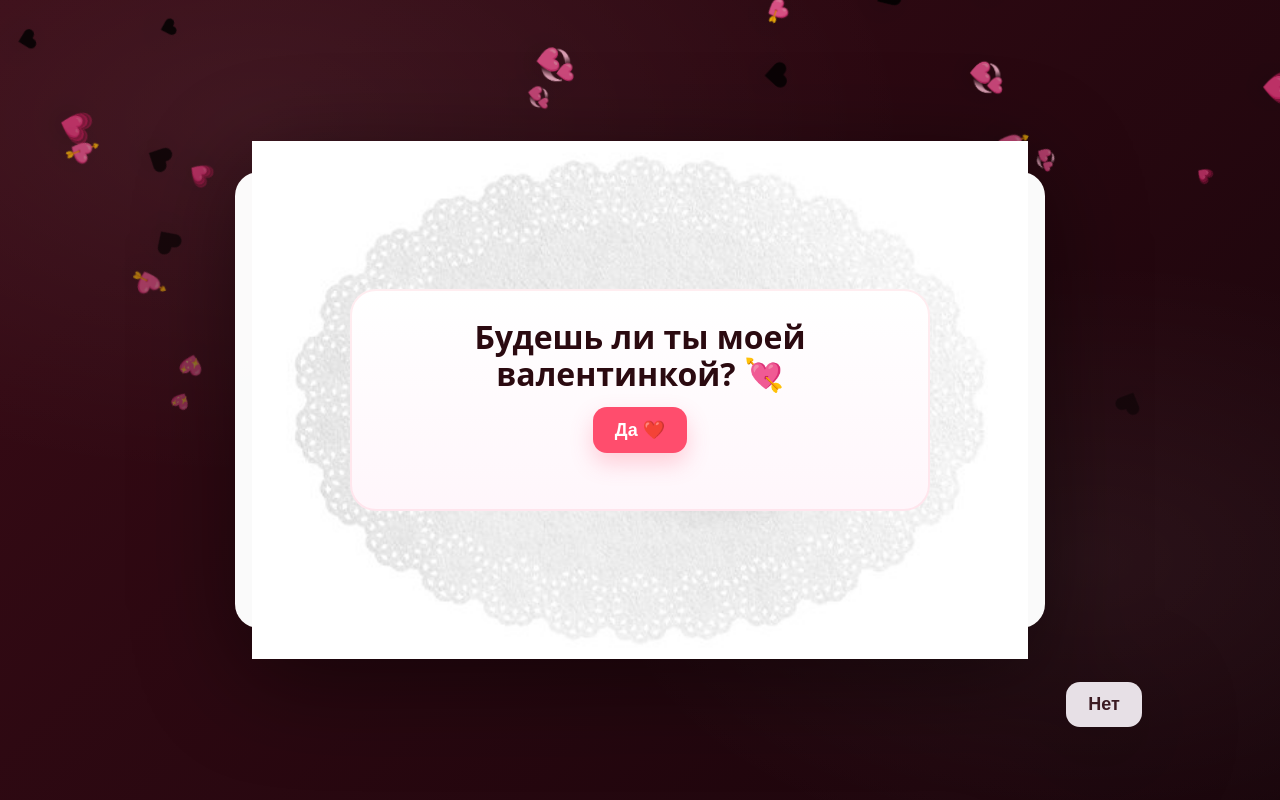
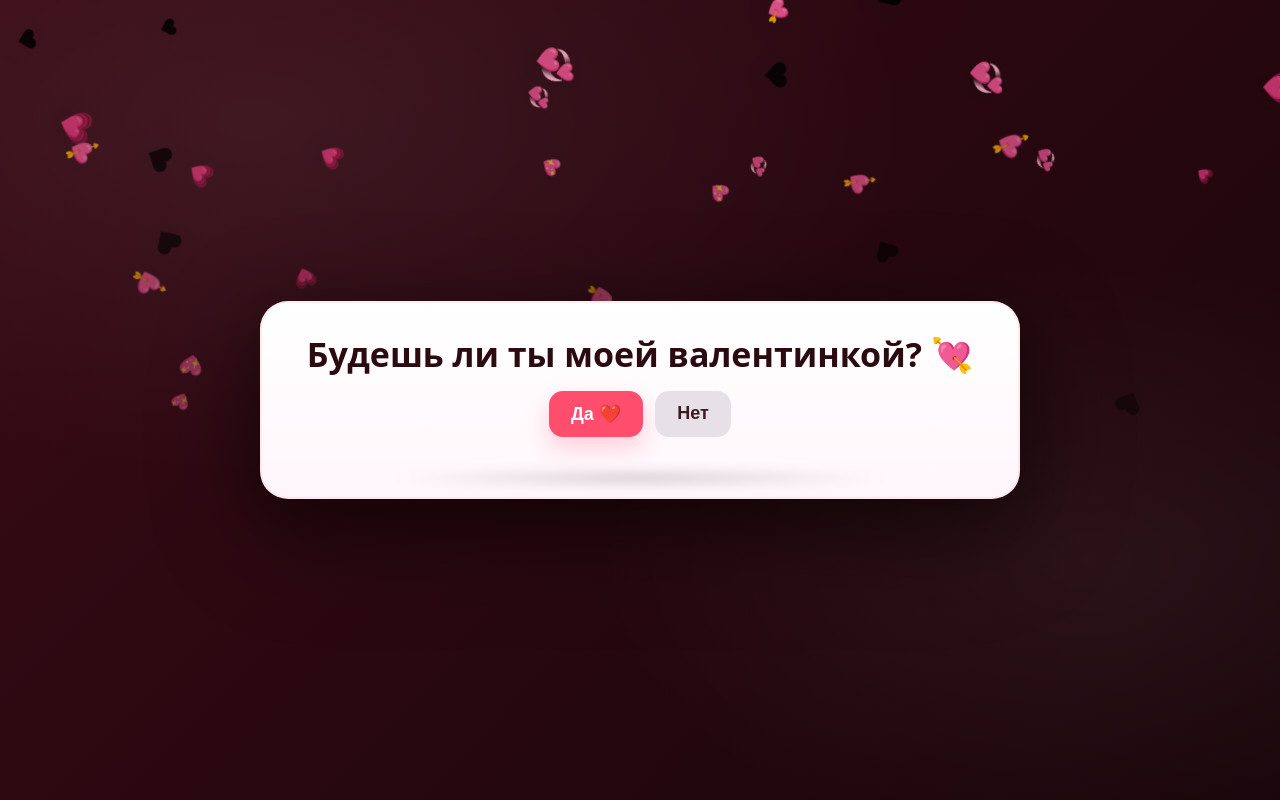
Before and after one commit to karynazuevaa-star/doyouwannabemyvalentine, a plain HTML site: page index.html in a window 1280 px wide. Drawn offline with Linux system fonts and the light colour scheme.

Commit message:
Update index.html

```diff
--- a/index.html
+++ b/index.html
@@ -50,86 +50,43 @@
 
     .wrap{
       position:relative;
-      width:min(920px, 96vw);
-      aspect-ratio: 16/9;
+      width:min(760px, 92vw);
       display:flex;
       align-items:center;
       justify-content:center;
       filter: drop-shadow(0 22px 50px rgba(0,0,0,0.45));
     }
 
-    /* белая подложка под jpg/прозрачность */
-    .doily-under{
-      position:absolute;
-      inset:6%;
-      background:#ffffff;
-      border-radius:24px;
-      z-index:1;
-      opacity:0.98;
-      pointer-events:none;
-    }
-
-    /* салфетка */
-    .doily-img{
-      position:absolute;
-      inset:0;
-      width:100%;
-      height:100%;
-      object-fit:contain;
-      z-index:2;
-      pointer-events:none;
-    }
-
-    /* хомячки: выглядывают */
-    .ham{
-      position:absolute;
-      width:86px; height:86px;
-      image-rendering: pixelated;
-      pointer-events:none;
-      z-index:1; /* под салфеткой */
-      opacity:0;
-      transform: translateY(18px) rotate(0deg);
-      filter: drop-shadow(0 10px 18px rgba(0,0,0,0.25));
-      animation: peek 4.2s ease-in-out infinite;
-    }
-    .ham.h2{ width:76px; height:76px; animation-delay: 0.8s; animation-duration: 4.6s; }
-    .ham.h3{ width:66px; height:66px; animation-delay: 1.4s; animation-duration: 3.9s; }
-
-    @keyframes peek{
-      0%, 35%   { opacity:0; transform: translateY(22px); }
-      45%, 75%  { opacity:1; transform: translateY(0px); }
-      85%, 100% { opacity:0; transform: translateY(22px); }
-    }
-
-    /* поцелуй */
-    .kiss{
-      position:absolute;
-      z-index:2;
-      width:min(145px, 30vw);
-      opacity:0.85;
-      left: 58%;
-      top: 60%;
-      transform: translate(-50%, -50%) rotate(-10deg);
-      pointer-events:none;
-      filter: drop-shadow(0 10px 18px rgba(0,0,0,0.18));
-    }
-
     /* карточка */
     .card{
       position:relative;
-      z-index:3;
-      width:min(580px, 88vw);
-      padding:30px 24px 22px;
+      width:100%;
+      padding:34px 28px 26px;
       text-align:center;
       color:var(--ink);
-      border-radius:26px;
+      border-radius:28px;
       background: linear-gradient(#ffffff, #fff6fb);
-      box-shadow: inset 0 0 0 2px rgba(255,77,109,0.10);
+      box-shadow:
+        inset 0 0 0 2px rgba(255,77,109,0.10),
+        0 22px 60px rgba(0,0,0,0.25);
+      z-index:3;
+      overflow:hidden;
+    }
+
+    /* “тень” под карточкой для эффекта объёма */
+    .card::after{
+      content:"";
+      position:absolute;
+      inset:auto 14px 10px 14px;
+      height:22px;
+      background: radial-gradient(closest-side, rgba(0,0,0,0.22), transparent 70%);
+      filter: blur(6px);
+      z-index:-1;
     }
 
     h1{
-      margin:0 0 14px;
-      font-size: clamp(22px, 4.6vw, 32px);
+      margin:0 0 16px;
+      font-size: clamp(22px, 4.6vw, 34px);
       line-height:1.15;
     }
 
@@ -165,12 +122,13 @@
     #no{
       background:#e7e0e6;
       color:#3b1a22;
-      font-weight:700;
+      font-weight:800;
       position:relative; /* сначала рядом */
       z-index:10;
     }
+
     #no.runaway{
-      position:fixed; /* потом убегает */
+      position:fixed;
       z-index:999;
       left:0; top:0;
     }
@@ -182,6 +140,34 @@
       color:#8a0a26;
       position:relative;
       z-index:10;
+    }
+
+    /* ХОМЯЧКИ “выглядывают” из-под карточки */
+    .peek-zone{
+      position:absolute;
+      inset:0;
+      pointer-events:none;
+      z-index:2; /* под карточкой */
+      overflow:hidden; /* важно: прячем часть хомяков */
+      border-radius:28px;
+    }
+    .ham{
+      position:absolute;
+      width:92px; height:92px;
+      image-rendering: pixelated;
+      filter: drop-shadow(0 12px 18px rgba(0,0,0,0.22));
+      opacity:0;
+      transform: translateY(40px);
+      animation: peek 4.2s ease-in-out infinite;
+    }
+    .ham.h2{ width:80px; height:80px; animation-delay: .9s; animation-duration: 4.7s; }
+    .ham.h3{ width:70px; height:70px; animation-delay: 1.6s; animation-duration: 3.9s; }
+
+    /* Они появляются снизу/сбоку и прячутся обратно “под карточку” */
+    @keyframes peek{
+      0%, 35%   { opacity:0; transform: translateY(46px); }
+      45%, 75%  { opacity:1; transform: translateY(0px); }
+      85%, 100% { opacity:0; transform: translateY(46px); }
     }
 
     /* салют */
@@ -212,20 +198,16 @@
 
   <div class="stage" id="stage">
     <div class="wrap" id="wrap">
+      <div class="card" id="card">
 
-      <!-- хомячки под салфеткой -->
-      <img class="ham h1" src="./hamster.png" alt="" style="left:10%; top:32%;">
-      <img class="ham h2" src="./hamster.png" alt="" style="left:18%; top:82%;">
-      <img class="ham h3" src="./hamster.png" alt="" style="left:86%; top:72%;">
+        <!-- зона “под карточкой”, где хомячки прячутся -->
+        <div class="peek-zone" aria-hidden="true">
+          <!-- выглядывают по краям карточки (часть будет скрыта overflow) -->
+          <img class="ham h1" src="./hamster.png" alt="" style="left:-10px; bottom:-18px;">
+          <img class="ham h2" src="./hamster.png" alt="" style="left:52%; bottom:-22px; transform: translate(-50%, 46px);">
+          <img class="ham h3" src="./hamster.png" alt="" style="right:-14px; bottom:-20px;">
+        </div>
 
-      <div class="doily-under" aria-hidden="true"></div>
-
-      <!-- ВАЖНО: doily.jpg -->
-      <img class="doily-img" src="./doily.jpg" alt="" onerror="this.style.display='none'">
-
-      <img class="kiss" src="./kiss.png" alt="">
-
-      <div class="card">
         <h1>Будешь ли ты моей валентинкой? 💘</h1>
 
         <div class="btnrow">
@@ -235,7 +217,6 @@
 
         <div id="message"></div>
       </div>
-
     </div>
   </div>
 
@@ -257,20 +238,19 @@
     setInterval(spawnHeart, 230);
     for(let i=0;i<18;i++) setTimeout(spawnHeart, i*120);
 
-    // "Нет" — упирается в края и НЕ выходит за экран
+    // "Нет" — половчее, но не выходит за экран (физика + упор в края)
     const noBtn = document.getElementById("no");
     const message = document.getElementById("message");
 
     let runaway = false;
     const PAD = 14;
-    const TRIGGER = 130;
+    const TRIGGER = 140;
 
-    // позиция кнопки в fixed-координатах, когда она убегает
     let pos = { x: 0, y: 0 };
     let vel = { x: 0, y: 0 };
+    let lastCursor = { x: window.innerWidth/2, y: window.innerHeight/2 };
 
     function clamp(v, a, b){ return Math.max(a, Math.min(b, v)); }
-    function centerOfRect(rect){ return { x: rect.left + rect.width/2, y: rect.top + rect.height/2 }; }
 
     function enableRunaway(){
       if (runaway) return;
@@ -281,6 +261,10 @@
       noBtn.style.left = pos.x + "px";
       noBtn.style.top  = pos.y + "px";
       runaway = true;
+
+      // чтобы сразу “хитро” стартануло
+      vel.x += (Math.random()*2 - 1) * 6;
+      vel.y += (Math.random()*2 - 1) * 6;
     }
 
     function bounds(){
@@ -294,57 +278,56 @@
       };
     }
 
-    function stepPhysics(cursorX, cursorY){
-      // включаем режим при близком наведении
-      if (!runaway){
-        const r0 = noBtn.getBoundingClientRect();
-        const c0 = centerOfRect(r0);
-        const d0 = Math.hypot(c0.x - cursorX, c0.y - cursorY);
-        if (d0 <= TRIGGER) enableRunaway();
-        else return;
-      }
+    function step(){
+      if (!runaway) return;
 
       const w = noBtn.offsetWidth;
       const h = noBtn.offsetHeight;
 
-      // вектор "от курсора" к центру кнопки
+      // от курсора к кнопке
       const bx = pos.x + w/2;
       const by = pos.y + h/2;
-      const dx = bx - cursorX;
-      const dy = by - cursorY;
+      const dx = bx - lastCursor.x;
+      const dy = by - lastCursor.y;
       const dist = Math.hypot(dx, dy);
 
-      // если курсор близко — добавляем ускорение от курсора
+      // если близко — ускоряемся строго “от мышки”
       if (dist < TRIGGER){
         const nx = dx / (dist || 1);
         const ny = dy / (dist || 1);
-        const strength = (TRIGGER - dist) / TRIGGER; // 0..1
-        const accel = 1.6 + strength * 5.2;          // “сила убегания”
+        const strength = (TRIGGER - dist) / TRIGGER;
+
+        const accel = 2.2 + strength * 7.0;
         vel.x += nx * accel;
         vel.y += ny * accel;
 
-        // чуть “рандома”, чтобы убегало разными сторонами вдоль края
-        vel.x += (Math.random()*2 - 1) * 0.35;
-        vel.y += (Math.random()*2 - 1) * 0.35;
+        // хитрость: небольшой “уход в сторону”, чтобы не бежал по прямой
+        const perpX = -ny;
+        const perpY = nx;
+        const side = (Math.random() < 0.5 ? -1 : 1);
+        vel.x += perpX * side * (0.6 + strength * 1.2);
+        vel.y += perpY * side * (0.6 + strength * 1.2);
       }
 
-      // трение
-      vel.x *= 0.92;
-      vel.y *= 0.92;
+      // трение + ограничение скорости
+      vel.x *= 0.90;
+      vel.y *= 0.90;
+      const vmax = 18;
+      vel.x = clamp(vel.x, -vmax, vmax);
+      vel.y = clamp(vel.y, -vmax, vmax);
 
       // обновляем позицию
       pos.x += vel.x;
       pos.y += vel.y;
 
-      // УПОР В КРАЯ: если упёрлась — ставим на край и отражаем скорость
+      // упор в края: отражение
       const b = bounds();
-
       if (pos.x < b.minX){ pos.x = b.minX; vel.x = Math.abs(vel.x) * 0.85; }
       if (pos.x > b.maxX){ pos.x = b.maxX; vel.x = -Math.abs(vel.x) * 0.85; }
       if (pos.y < b.minY){ pos.y = b.minY; vel.y = Math.abs(vel.y) * 0.85; }
       if (pos.y > b.maxY){ pos.y = b.maxY; vel.y = -Math.abs(vel.y) * 0.85; }
 
-      // страховка: даже если что-то сломалось — всё равно внутри
+      // 100% страховка внутри
       pos.x = clamp(pos.x, b.minX, b.maxX);
       pos.y = clamp(pos.y, b.minY, b.maxY);
 
@@ -352,25 +335,38 @@
       noBtn.style.top  = pos.y + "px";
     }
 
-    // каждый кадр держим кнопку внутри и считаем “физику”
-    let lastCursor = { x: window.innerWidth/2, y: window.innerHeight/2 };
-    document.addEventListener("mousemove", (e) => { lastCursor.x = e.clientX; lastCursor.y = e.clientY; });
+    // включаем убегание, когда курсор близко или наводят
+    document.addEventListener("mousemove", (e) => {
+      lastCursor.x = e.clientX;
+      lastCursor.y = e.clientY;
+
+      if (!runaway){
+        const r0 = noBtn.getBoundingClientRect();
+        const cx = r0.left + r0.width/2;
+        const cy = r0.top  + r0.height/2;
+        const d0 = Math.hypot(cx - lastCursor.x, cy - lastCursor.y);
+        if (d0 <= TRIGGER) enableRunaway();
+      }
+    });
     noBtn.addEventListener("mouseenter", () => enableRunaway());
 
-    // мобильный “аналог”
+    // мобилка
     noBtn.addEventListener("touchstart", (e) => {
       const t = e.touches[0];
-      lastCursor.x = t.clientX; lastCursor.y = t.clientY;
-      stepPhysics(lastCursor.x, lastCursor.y);
+      lastCursor.x = t.clientX;
+      lastCursor.y = t.clientY;
+      enableRunaway();
       e.preventDefault();
     }, {passive:false});
 
+    // кадры
     function raf(){
-      stepPhysics(lastCursor.x, lastCursor.y);
+      step();
       requestAnimationFrame(raf);
     }
     requestAnimationFrame(raf);
 
+    // если всё-таки “кликнули”
     noBtn.addEventListener("click", () => {
       message.textContent = "дорогой виталик, ты забыл с кем живешь. тут нет выбора. подумай еще раз :)";
     });
```
